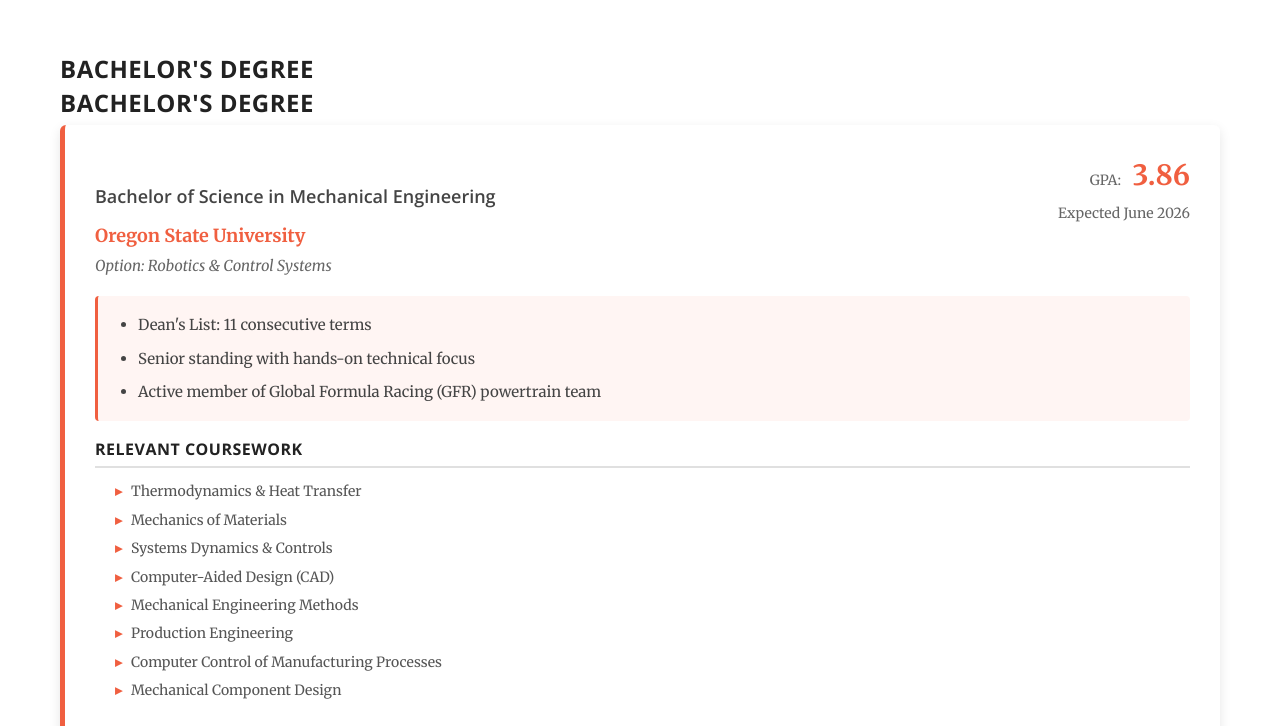
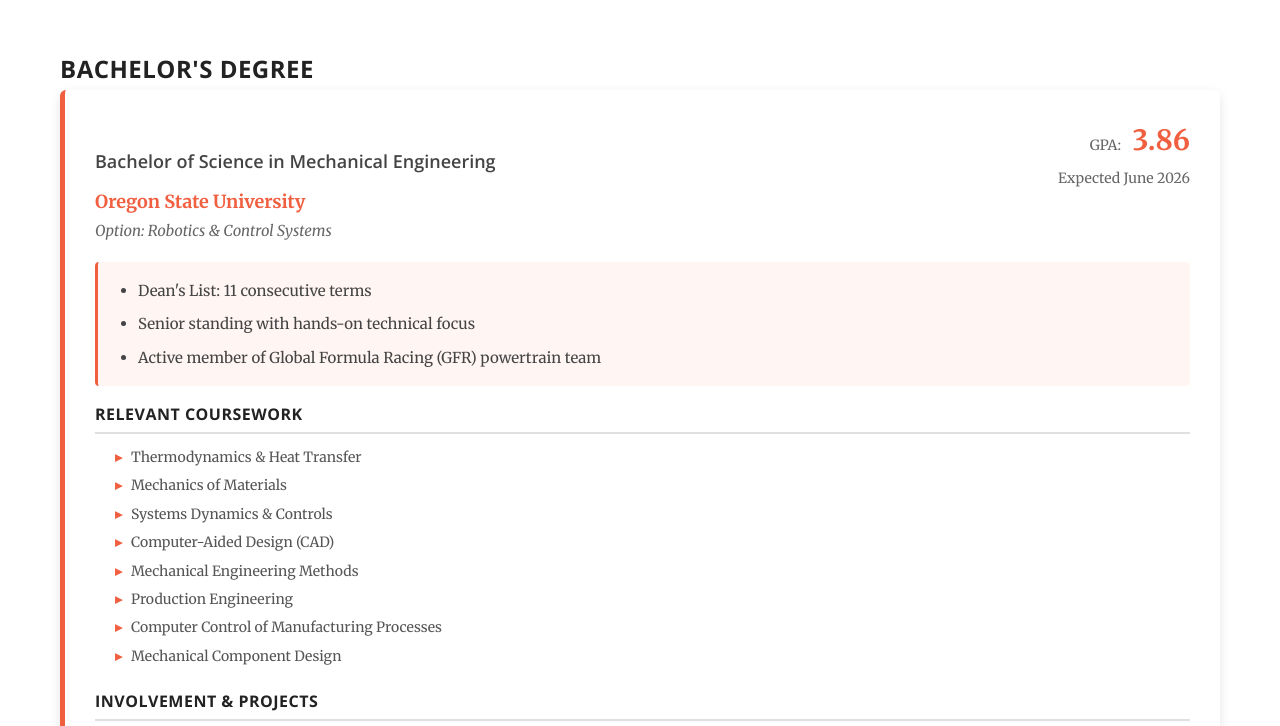
Before and after one commit to perryismyname/perryismyname.github.io, a Jekyll site: the page built from education/index.html, in a window 1280 px wide and 900 px high, scrolled down 330 px, cut to the strip 174-900 px from the top of the window. Built offline with Jekyll 4.4.1, drawn with Linux system fonts in a browser that asks for light colours.

Commit message:
Update index.html
remove double bacheloy

```diff
--- a/education/index.html
+++ b/education/index.html
@@ -34,11 +34,8 @@
 <p>The most valuable education happens outside the classroom. Machine shop work taught me how designs translate to manufacturability. Formula racing showed me how theoretical thermodynamics governs real cooling system performance. Military avionics work demonstrated how electrical theory becomes troubleshooting practice. Each experience reinforces classroom learning and reveals gaps to address through further study.</p>
 
 <h4>Transfer Student Journey</h4>
-<p>Transferring to OSU with three associate degrees reflects a non-linear path to engineering. Starting in pre-med, pivoting during COVID, and committing fully to engineering required persistence and adaptability. Arriving at OSU with strong math/science foundations and diverse coursework background allowed me to focus on major-specific technical depth while bringing broader perspective to team projects.</p>
+<p>Transferring to OSU with three associate degrees reflects a non-linear path to engineering. Starting in pre-med, pivoting during COVID, and committing fully to engineering required persistence and adaptability. Arriving at OSU with strong math/science foundations and diverse coursework background allowed me to focus on major-specific technical depth while bringing broader perspective to team projects.</p>"
 {% endcapture %}
-
-<div class="content-section">
-  <h2 class="section-header">Bachelor's Degree</h2>
 
   {% include entry-education.html
     featured=true
@@ -66,6 +63,9 @@
     detail=osu_detail
   %}
 </div>
+
+
+
 
 
 <div class="section-divider"></div>
```
